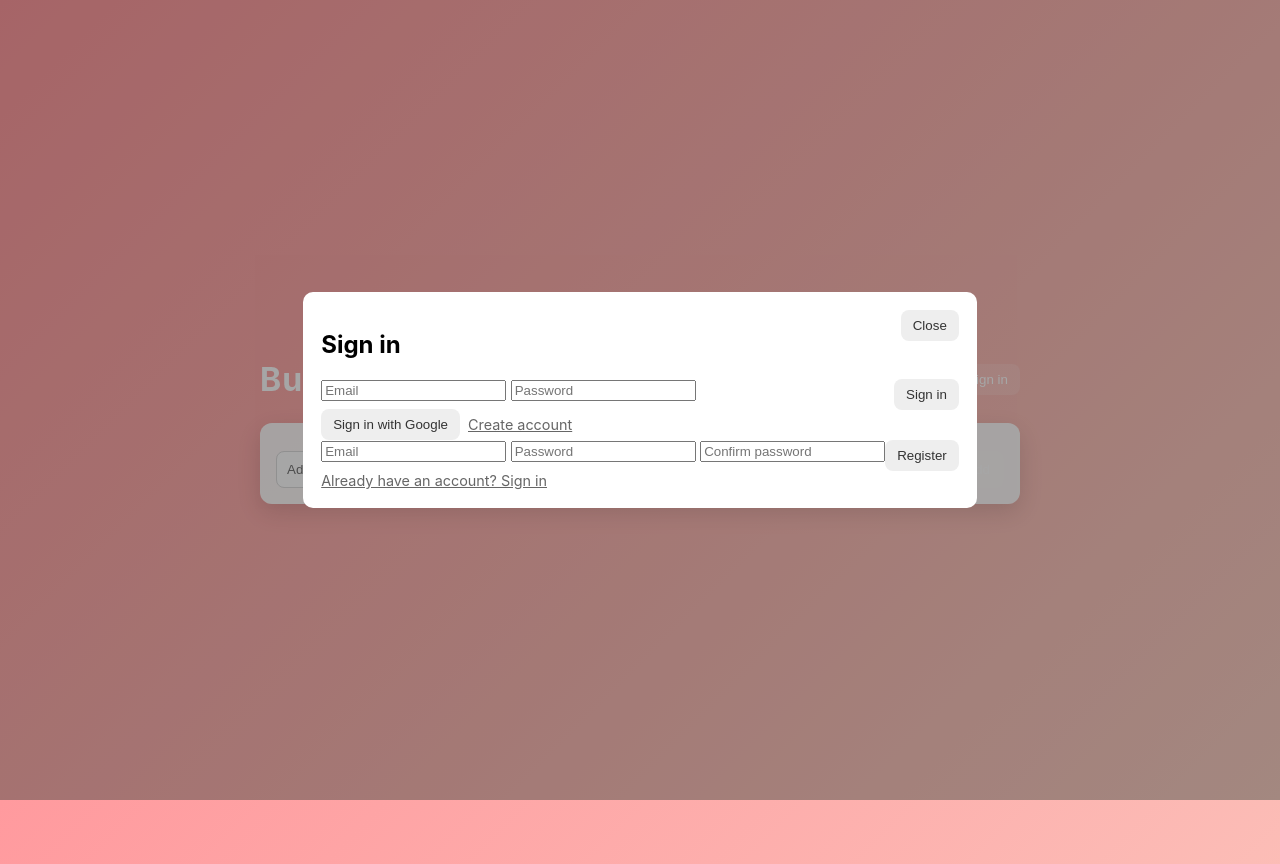
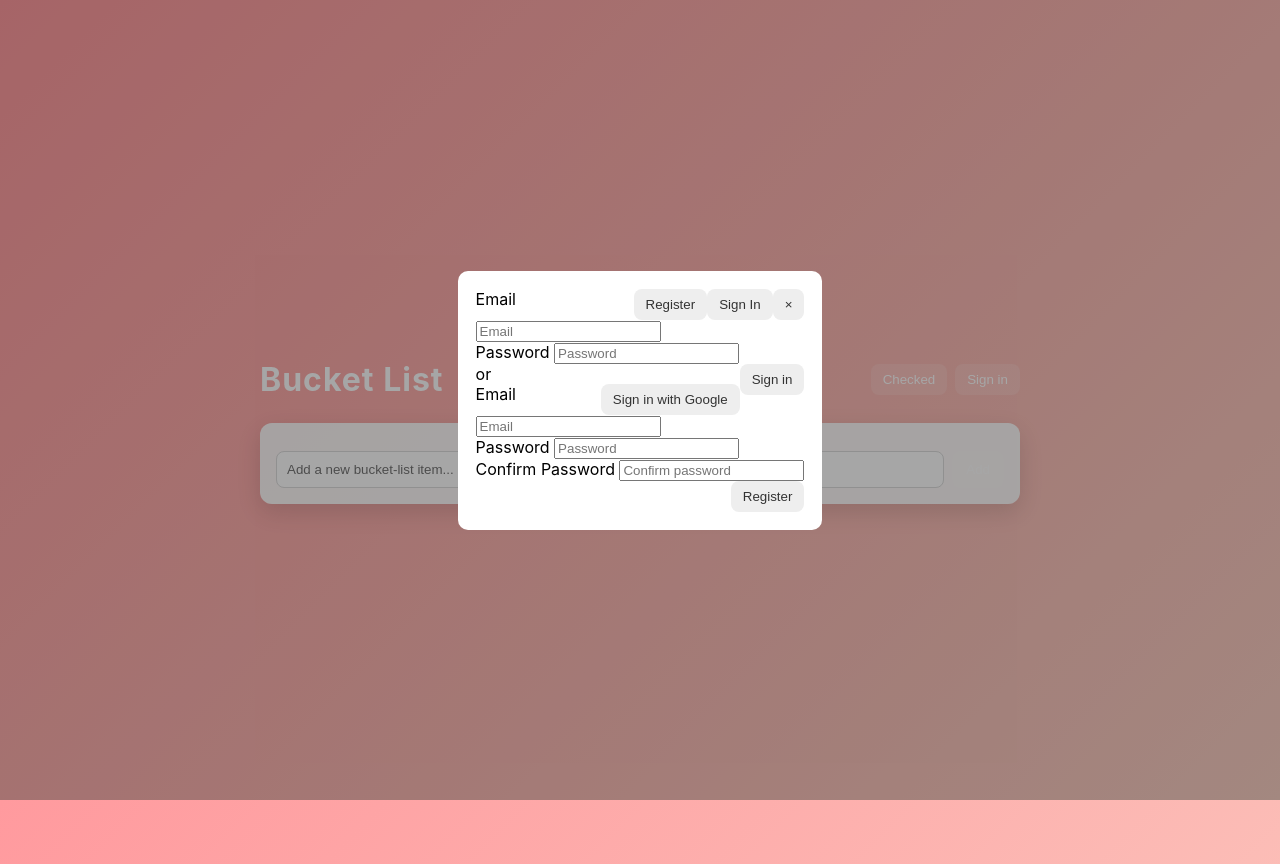
Before and after one commit to hmrjtfhut/list, a plain HTML site: page index.html in a window 1280 px wide. Both pictures are taken after a click on the button "Sign in". Drawn offline with Linux system fonts and the light colour scheme; no server answers.

Commit message:
Refactor authentication modal forms and layout

```diff
--- a/index.html
+++ b/index.html
@@ -36,29 +36,40 @@
 
       <!-- Auth Modal -->
       <div id="auth-modal" class="modal hidden">
-        <div class="modal-content" style="min-width:360px;">
-          <button id="auth-close">Close</button>
-          <h2 id="auth-title">Sign in</h2>
-
+        <div class="modal-content auth-box">
+          <button id="auth-close">×</button>
+          <div class="auth-tabs">
+            <button id="tab-signin" class="auth-tab active">Sign In</button>
+            <button id="tab-register" class="auth-tab">Register</button>
+          </div>
           <div id="auth-forms">
             <form id="sign-in-form" class="auth-form">
-              <input id="sign-email" type="email" placeholder="Email" required>
-              <input id="sign-password" type="password" placeholder="Password" required>
-              <button type="submit">Sign in</button>
-              <div style="margin-top:8px;display:flex;gap:8px;align-items:center">
-                <button type="button" id="google-signin">Sign in with Google</button>
-                <a href="#" id="show-register" class="small">Create account</a>
+              <div class="form-group">
+                <label for="sign-email">Email</label>
+                <input id="sign-email" type="email" placeholder="Email" required>
               </div>
+              <div class="form-group">
+                <label for="sign-password">Password</label>
+                <input id="sign-password" type="password" placeholder="Password" required>
+              </div>
+              <button type="submit" class="primary-btn">Sign in</button>
+              <div class="divider"><span>or</span></div>
+              <button type="button" id="google-signin" class="google-btn">Sign in with Google</button>
             </form>
-
             <form id="register-form" class="auth-form hidden">
-              <input id="reg-email" type="email" placeholder="Email" required>
-              <input id="reg-password" type="password" placeholder="Password" required>
-              <input id="reg-confirm" type="password" placeholder="Confirm password" required>
-              <button type="submit">Register</button>
-              <div style="margin-top:8px">
-                <a href="#" id="show-signin" class="small">Already have an account? Sign in</a>
+              <div class="form-group">
+                <label for="reg-email">Email</label>
+                <input id="reg-email" type="email" placeholder="Email" required>
               </div>
+              <div class="form-group">
+                <label for="reg-password">Password</label>
+                <input id="reg-password" type="password" placeholder="Password" required>
+              </div>
+              <div class="form-group">
+                <label for="reg-confirm">Confirm Password</label>
+                <input id="reg-confirm" type="password" placeholder="Confirm password" required>
+              </div>
+              <button type="submit" class="primary-btn">Register</button>
             </form>
           </div>
         </div>
```
